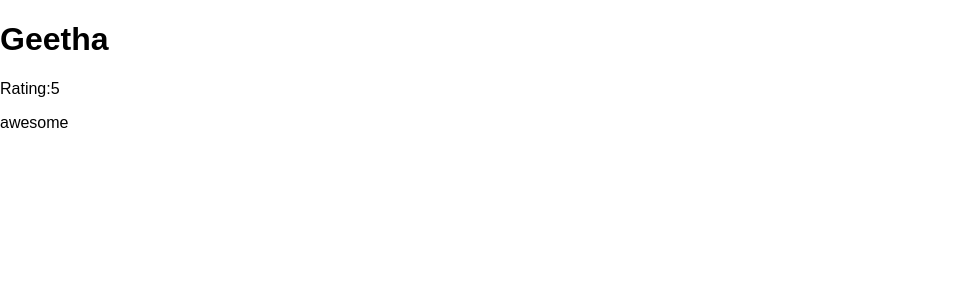
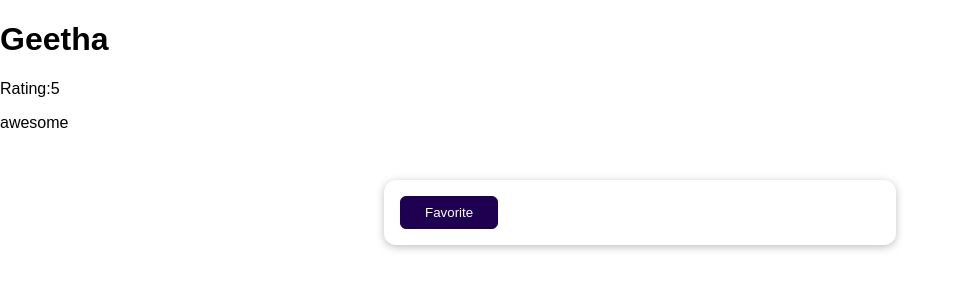
Before and after one commit to manoj-karanam/FeedbackDjango, a Django app: page /reviews/1 in a window 1280 px wide. Shown: the top 300 px of the page, without its empty margins (0-963 px from the left). Run offline with Django 5.2, Linux system fonts and the light colour scheme; data comes from the database, SQL or seed files in the repository; both versions use the stored data as it was after the commit.

Commit message:
added session with favorite constraint for the posts

```diff
--- a/FeedbackDjango/reviews/templates/reviews/single_review.html
+++ b/FeedbackDjango/reviews/templates/reviews/single_review.html
@@ -8,4 +8,14 @@ Review Detail
 <h1>{{review.user_name}}</h1>
 <p>Rating:{{review.rating}}  </p>
 <p>{{review.review_text}}</p>
+{% if is_favorite %}
+    <p>This is my favorite!</p>
+{% else %}
+<form action="/reviews/favorite" method="POST">
+    {% csrf_token %}
+    <input type="hidden" name="review_id" value="{{review.id}}">
+    <button>Favorite</button>
+
+</form>
+{%endif%}
 {%endblock%}
--- a/FeedbackDjango/reviews/urls.py
+++ b/FeedbackDjango/reviews/urls.py
@@ -5,5 +5,6 @@ urlpatterns = [
     path("", views.ReviewView.as_view() ),
     path("thank-you", views.ThankYouView.as_view()),
     path("reviews", views.ReviewListView.as_view()),
+    path("reviews/favorite", views.AddFavoriteView.as_view()),
     path("reviews/<int:pk>", views.SingleReviewView.as_view())
 ]
--- a/FeedbackDjango/reviews/views.py
+++ b/FeedbackDjango/reviews/views.py
@@ -2,7 +2,7 @@ from django.shortcuts import render
 from django.http import HttpResponseRedirect
 from django.views import View
 from django.views.generic.base import TemplateView
-from django.views.generic import ListView, DetailView, FormView, CreateView
+from django.views.generic import ListView, DetailView, FormView, CreateView, View
 
 from .forms import ReviewForm
 from .models import Review
@@ -36,3 +36,18 @@ class ReviewListView(ListView):
 class SingleReviewView(DetailView):
     template_name = "reviews/single_review.html"
     model = Review
+
+    def get_context_data(self, **kwargs):
+        context = super().get_context_data(**kwargs)
+        loaded_review = self.object
+        request = self.request
+        favorite_id = request.session.get("favorite_review")
+        context["is_favorite"] = favorite_id == str(loaded_review.id)
+        return context
+
+
+class AddFavoriteView(View):
+    def post(self, request):
+        review_id = request.POST["review_id"]
+        request.session["favorite_review"]= review_id
+        return HttpResponseRedirect("/reviews/"+review_id)
```
Also changed, not shown: FeedbackDjango/db.sqlite3.
